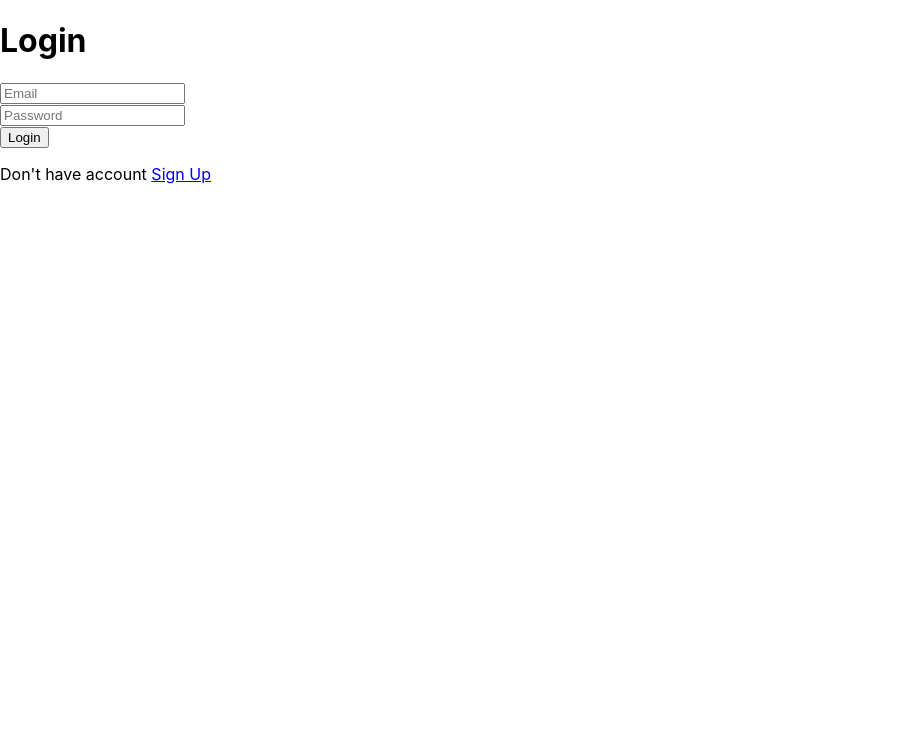
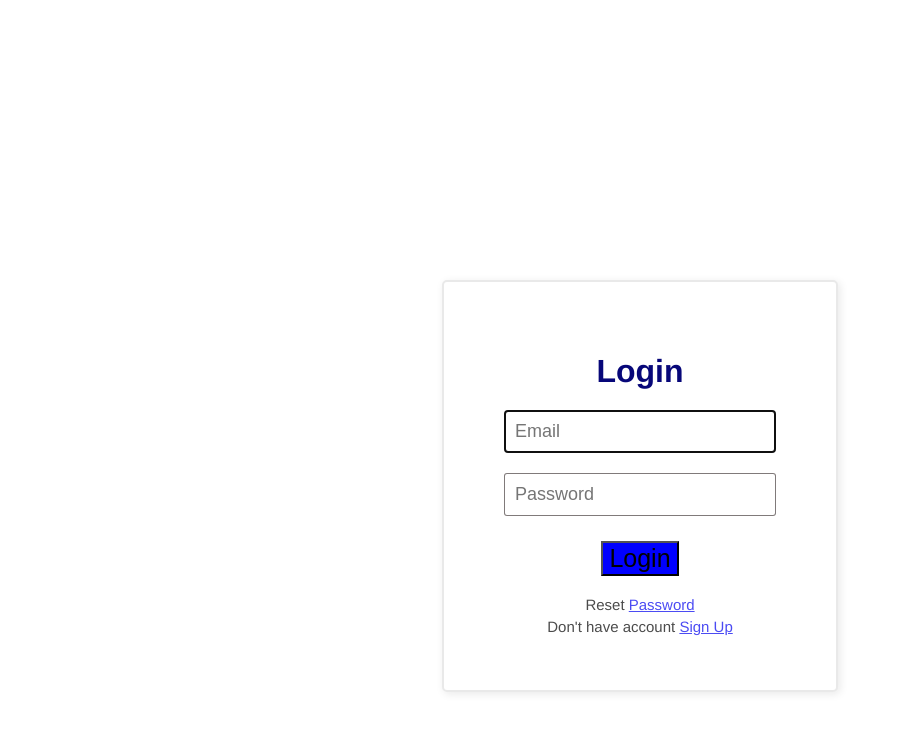
Before and after one commit to VishalSharma2000/task-app-client, a React (Create React App) app: page /login in a window 1280 px wide. Shown: the top 732 px of the page, without its empty margins (0-902 px from the left). Built offline with nearby package versions, Linux system fonts and the light colour scheme.

Commit message:
organized files, completed the styling of login page

```diff
--- a/public/index.html
+++ b/public/index.html
@@ -24,8 +24,15 @@
       work correctly both with client-side routing and a non-root public URL.
       Learn how to configure a non-root public URL by running `npm run build`.
     -->
-    <title>React App</title>
+    <title>Task App</title>
   </head>
+  <style>
+    #root {
+      height: 100vh;
+      overflow: hidden;
+    }
+  </style>
+
   <body>
     <noscript>You need to enable JavaScript to run this app.</noscript>
     <div id="root"></div>
--- a/src/components/App.js
+++ b/src/components/App.js
@@ -1,9 +1,9 @@
 import React from 'react';
 import { BrowserRouter as Router, Switch, Route } from 'react-router-dom';
 
-import Login from './Login';
+import Login from './forms/Login';
 import Error from './Error';
-import Signup from './Signup';
+import Signup from './forms/Signup';
 
 const App = () => {
   return (
--- /dev/null
+++ b/src/components/forms/Login.css
@@ -0,0 +1,38 @@
+.root {
+  width: fit-content;
+  margin: 35vh auto;
+  padding: 50px;
+  border: 2px solid rgba(22, 22, 22, 0.096);
+  border-radius: 5px;
+  font-family: 'Franklin Gothic Medium', 'Arial Narrow', Arial, sans-serif;
+  text-align: center;
+  box-shadow: 2px 2px 8px rgba(22, 22, 22, 0.096);
+}
+
+.root .header {
+  color: rgb(7, 7, 121);
+  margin-bottom: 10px;
+}
+
+.form-input {
+  margin: 10px;
+  font-size: 18px;
+  border: 1px solid rgba(105, 98, 98, 0.842);
+  border-radius: 3px;
+  padding: 10px;
+  width: 250px;
+}
+
+.form-button {
+  background-color: blue;
+  width: fit-content;
+  font-size: 25px;
+  cursor: pointer;
+  margin: 15px;
+}
+
+.form-text {
+  opacity: .7;
+  margin: 5px;
+  font-size: 15px;
+}
--- a/src/components/Login.js
+++ b/src/components/forms/Login.js
@@ -1,5 +1,6 @@
 import React, { useState } from 'react';
 import { Link } from 'react-router-dom';
+import './Login.css';
 
 const Login = () => {
   const [details, setDetails] = useState({
@@ -14,17 +15,20 @@ const Login = () => {
   };
 
   return (
-    <div>
-      <h1>Login</h1>
-      <form action="" method="POST">
+    <div className="root">
+      <h1 className="header">Login</h1>
+      <form action="" method="POST" className="form-group">
         <input
+          className="form-input"
           type="email"
           placeholder="Email"
           name="email"
           value={details.email}
           onChange={onChangeFormFields}
+          autoFocus
         /> <br />
         <input
+          className="form-input"
           type="password"
           placeholder="Password"
           name="password"
@@ -32,10 +36,12 @@ const Login = () => {
           onChange={onChangeFormFields}
         /> <br />
         <button
+          className="form-button"
           type="submit"
         >Login</button>
       </form>
-      <p>Don't have account <Link to="/signup">Sign Up</Link></p>
+      <p className="form-text">Reset <Link to="#" className="form-link">Password</Link></p>
+      <p className="form-text">Don't have account <Link to="/signup">Sign Up</Link></p>
     </div>
   );
 };
--- a/src/components/Signup.js
+++ b/src/components/forms/Signup.js
@@ -1,6 +1,6 @@
 import React, { useState } from 'react';
 
-const Singup = () => {
+const Signup = () => {
   const [details, setDetails] = useState({
     name: "",
     email: "",
@@ -39,4 +39,4 @@ const Singup = () => {
   );
 };
 
-export default Singup;
+export default Signup;
```
Also changed, not shown: src/components/App.css (deleted, +0 -38 lines), 1 other file (tests, documents, lock files or other folders).
